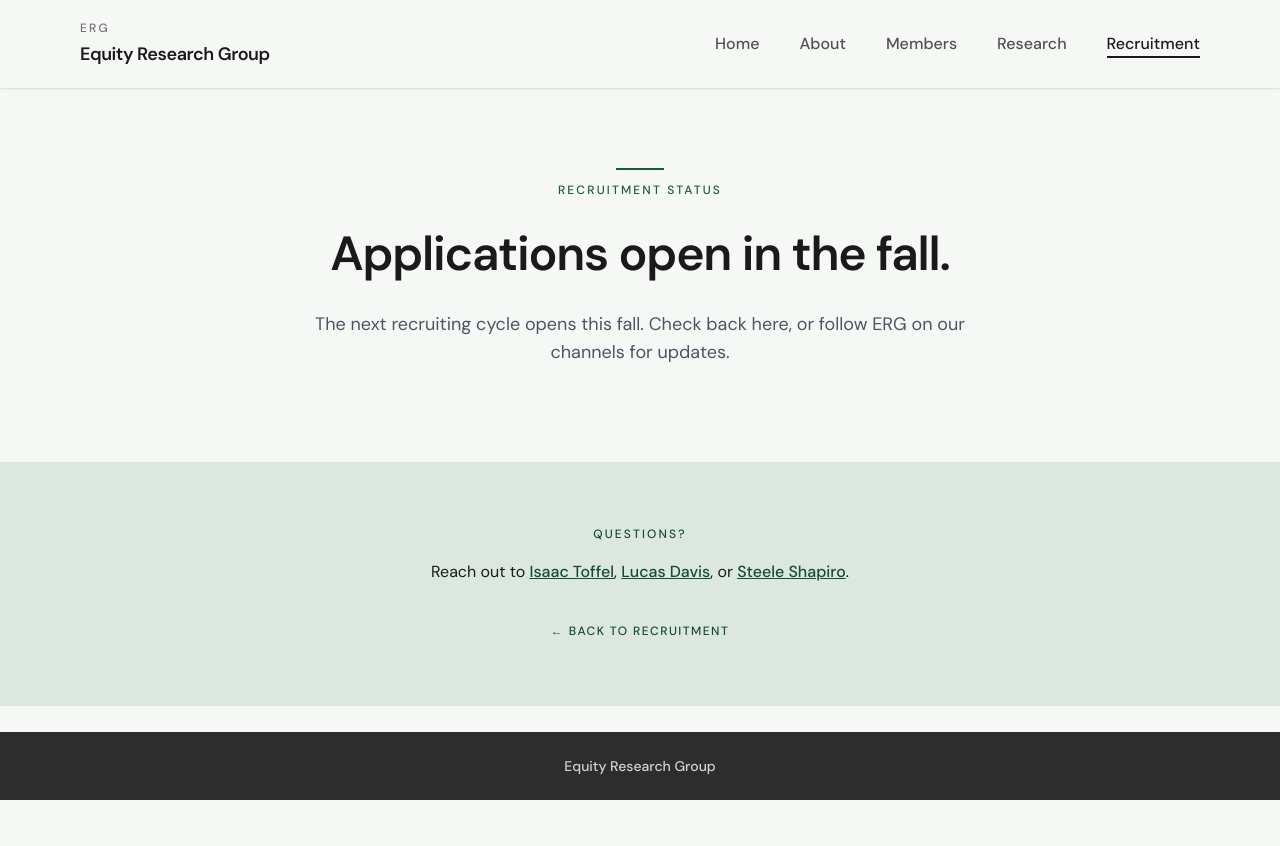
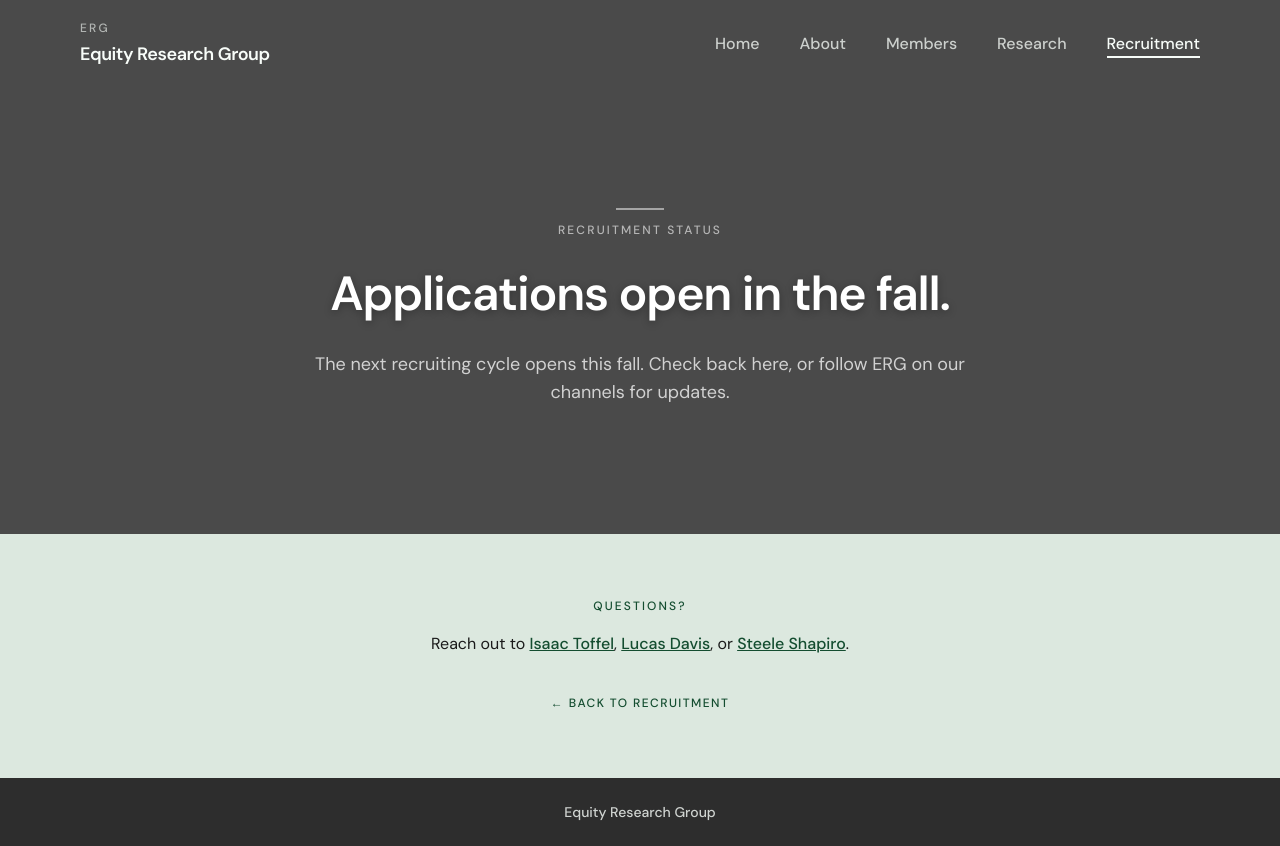
Before and after one commit to Jackfu13/Research-Website, a Next.js app: page /join/apply in a window 1280 px wide. Before the commit the page ends 800 px from the top, so only its background shows below. Built offline with nearby package versions, Linux system fonts and the light colour scheme.

Commit message:
apply page grey hero with transparent navbar
Co-Authored-By: Claude Sonnet 4.6 <noreply@anthropic.com>

```diff
--- a/src/app/join/apply/page.tsx
+++ b/src/app/join/apply/page.tsx
@@ -5,18 +5,18 @@ import { PageLayout } from "@/components/PageLayout";
 export default function ApplyPage() {
   return (
     <PageLayout>
-      <section className="w-full bg-[var(--color-bg)] px-8 pt-16 pb-20 md:px-12 md:pt-20 md:pb-24">
+      <section className="w-full bg-[#4a4a4a] px-8 pt-40 pb-24 md:px-12 md:pt-52 md:pb-32">
         <div className="mx-auto flex max-w-2xl flex-col items-center text-center space-y-8">
           <div className="flex flex-col items-center gap-3">
-            <span aria-hidden className="block h-0.5 w-12 bg-[var(--color-accent)]" />
-            <p className="text-xs font-medium uppercase tracking-[0.18em] text-[var(--color-accent)]">
+            <span aria-hidden className="block h-0.5 w-12 bg-white/50" />
+            <p className="text-xs font-medium uppercase tracking-[0.18em] text-white/60">
               Recruitment Status
             </p>
           </div>
-          <h1 className="text-4xl font-semibold tracking-tight text-[var(--color-text)] md:text-5xl">
+          <h1 className="text-4xl font-semibold tracking-tight text-white md:text-5xl" style={{ textShadow: "0 2px 8px rgba(0,0,0,0.3)" }}>
             Applications open in the fall.
           </h1>
-          <p className="text-base leading-7 text-[var(--color-text-soft)] md:text-lg">
+          <p className="text-base leading-7 text-white/75 md:text-lg">
             The next recruiting cycle opens this fall. Check back here, or follow ERG on our channels for updates.
           </p>
         </div>
--- a/src/components/Navbar.tsx
+++ b/src/components/Navbar.tsx
@@ -12,7 +12,7 @@ export function Navbar() {
   const [menuOpen, setMenuOpen] = useState(false);
 
   const hasPhotoHeader =
-    ["/", "/about", "/research", "/join", "/team"].includes(pathname) ||
+    ["/", "/about", "/research", "/join", "/team", "/join/apply"].includes(pathname) ||
     pathname.startsWith("/team/") ||
     pathname.startsWith("/research/");
 
```
